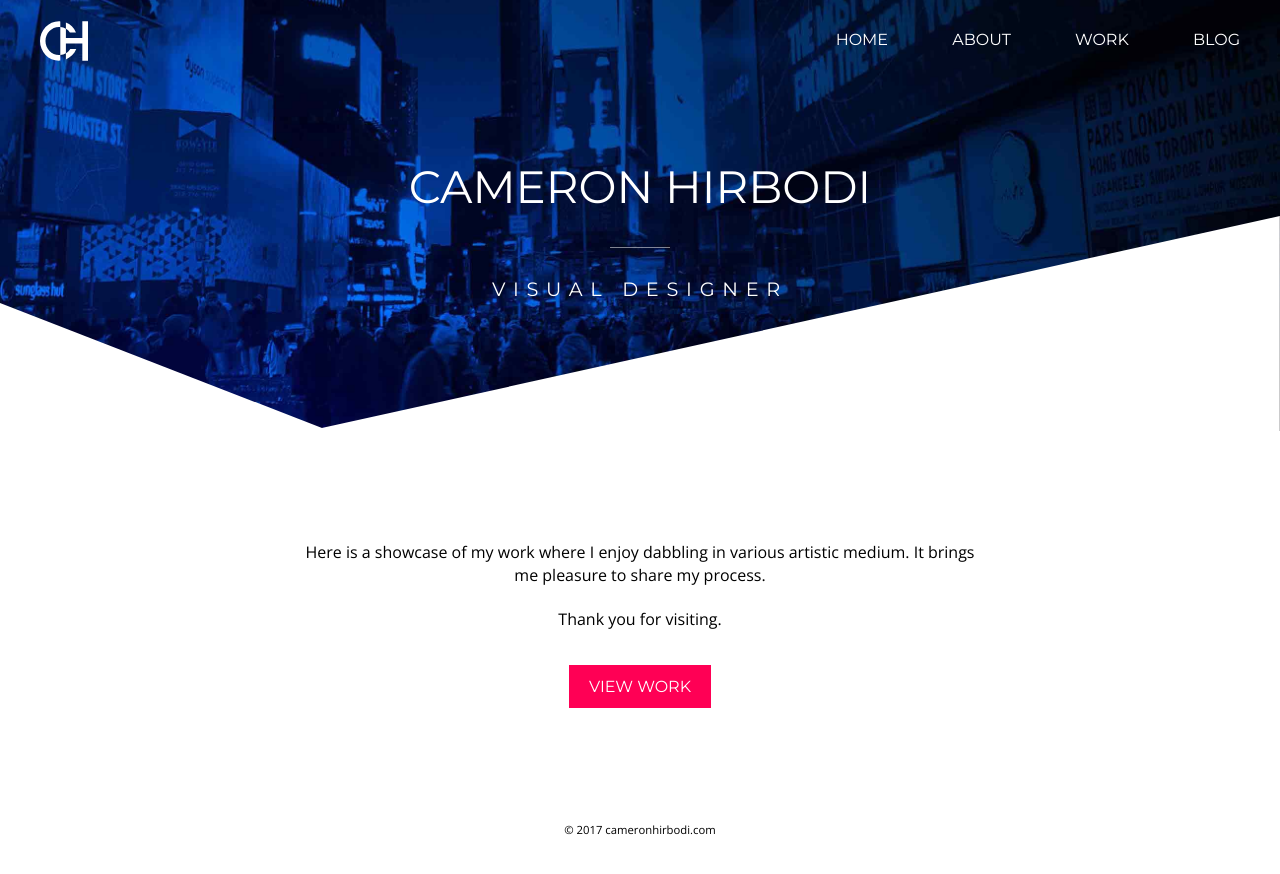
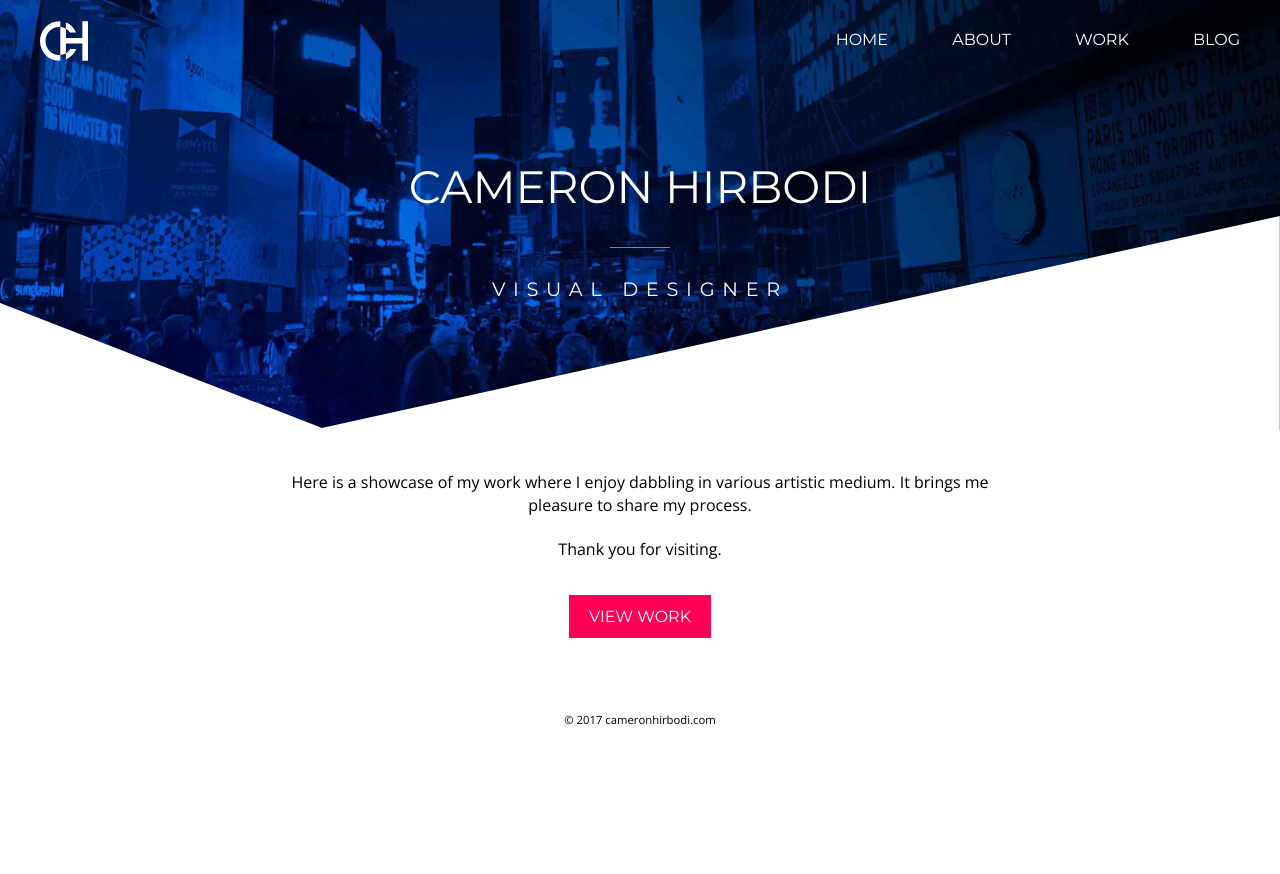
Before and after one commit to cameronhirbodi/ch-design, a Jekyll site: the page built from index.html, in a window 1280 px wide. Shown: the top 874 px of the page. Built offline with Jekyll 4.4.1, drawn with Linux system fonts in a browser that asks for light colours; the list of posts is cut into pages by our own code.

Commit message:
splash page cleanup

```diff
--- a/_layouts/splash.html
+++ b/_layouts/splash.html
@@ -12,9 +12,7 @@
             <polygon points="0,100 100,0 100,100"/>
         </svg>
     </header>
-    <main class="center">
-        {{ content }}
-    </main>
+    {{ content }}
     {% include footer.html %}
   </body>
 </html>
--- a/_sass/style.scss
+++ b/_sass/style.scss
@@ -63,7 +63,6 @@ a svg {
     max-width: none;
     position: relative;
     text-align: center;
-    margin-bottom: $lgspacing;
     padding-bottom: 280px;
     color: $white;
     background: url("images/ny_bg.jpg") $navy no-repeat center 65%;
@@ -447,8 +446,6 @@ a svg {
         display: block;
     }
     .home_splash {
-        margin-bottom: $smspacing;
-        padding-bottom: $xxxxlspacing;
         h1 {
             font-size: 1.999em;
         }
--- a/index.html
+++ b/index.html
@@ -1,7 +1,7 @@
 ---
 layout: splash
 ---
-<main>
+<main class="center">
     <p>Here is a showcase of my work where I enjoy dabbling in various artistic medium. It brings me pleasure to share my process.</p>
     <p>Thank you for visiting.</p>
     <br>
--- a/style.css
+++ b/style.css
@@ -394,7 +394,6 @@ a svg {
   max-width: none;
   position: relative;
   text-align: center;
-  margin-bottom: 30px;
   padding-bottom: 280px;
   color: #FFF;
   background: url("images/ny_bg.jpg") #0F1A50 no-repeat center 65%;
@@ -748,9 +747,6 @@ a svg {
     display: none; }
   .mobile_nav {
     display: block; }
-  .home_splash {
-    margin-bottom: 10px;
-    padding-bottom: 120px; }
   .home_splash h1 {
     font-size: 1.999em; }
   .home_splash h2 {
```
Also changed, not shown: blogtest.md (+1 -0 lines). Lines whose indentation alone changed are shown as unchanged.
